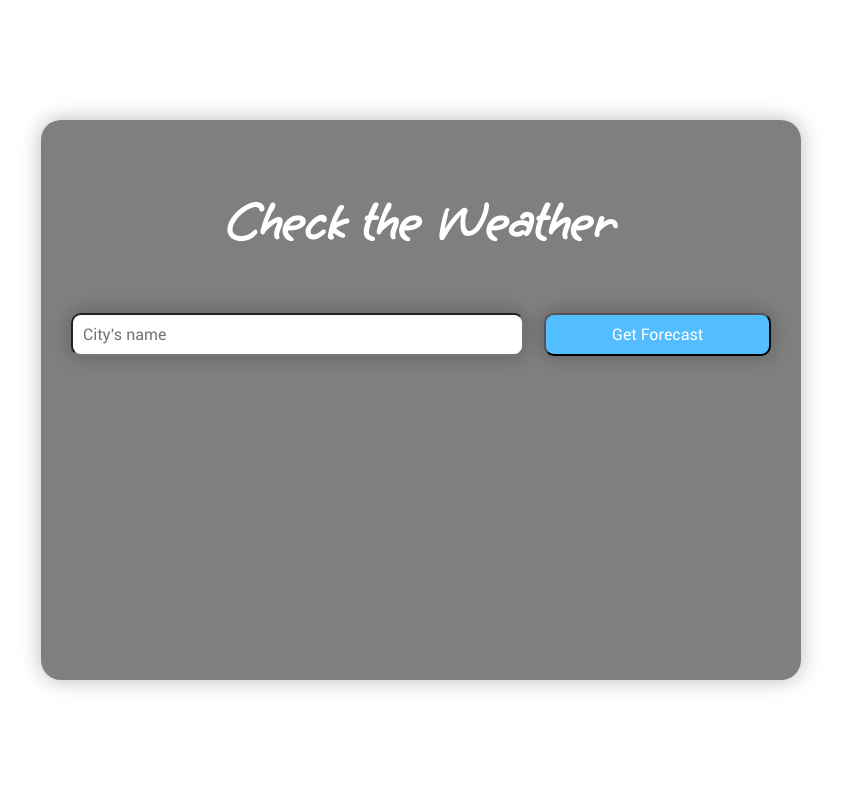
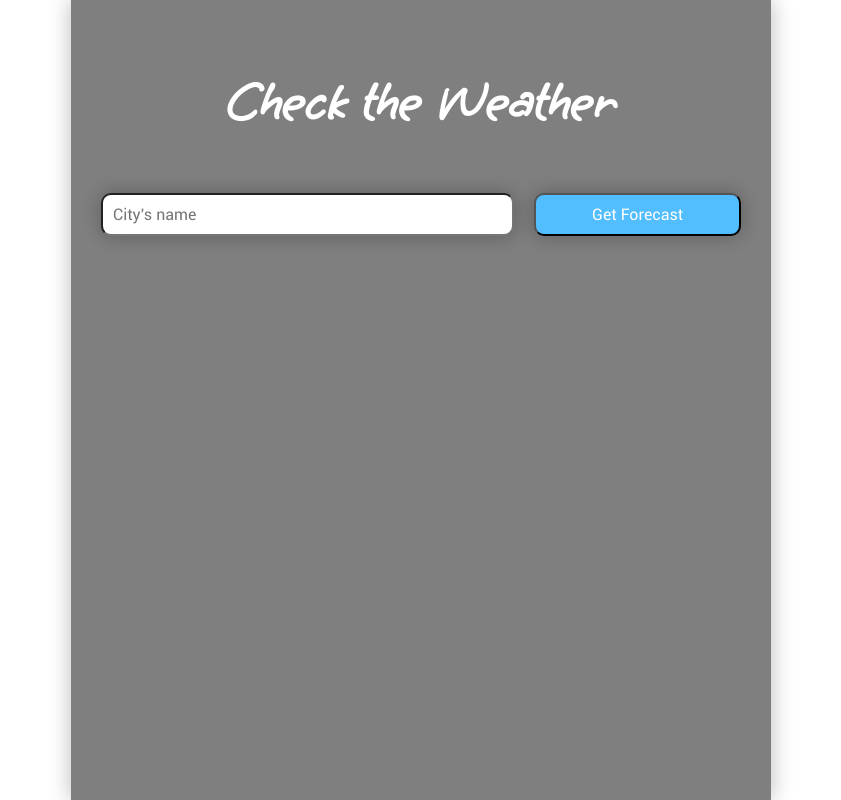
Before and after one commit to Diaa-E/weather-app, a plain HTML site: page index.html in a window 1280 px wide. Shown: the whole page, without its empty margins (219-1060 px from the left). Drawn offline with Linux system fonts and the light colour scheme.

Commit message:
Change main wrapper height

```diff
--- a/index.css
+++ b/index.css
@@ -18,6 +18,7 @@ body{
 
 *{
     font-family: var(--font-regular), sans-serif;
+    box-sizing: border-box;
 }
 
 :root{
@@ -36,9 +37,8 @@ body, :root{
 }
 
 .wrapper{
-    min-height: 500px;
+    min-height: 100%;
     min-width: 700px;
-    border-radius: 20px;
     backdrop-filter: blur(5px) saturate(50%);
     background-color: var(--background-wrapper);
     display: grid;
```
